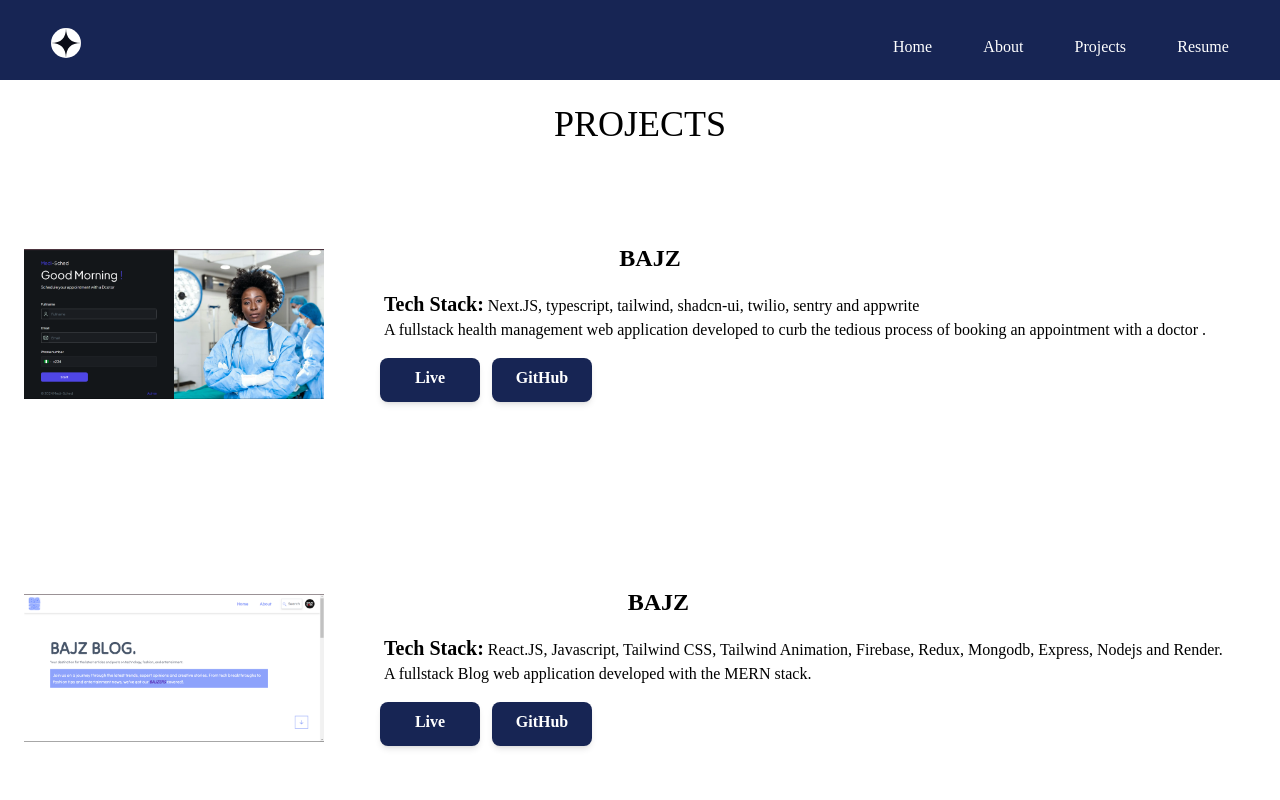
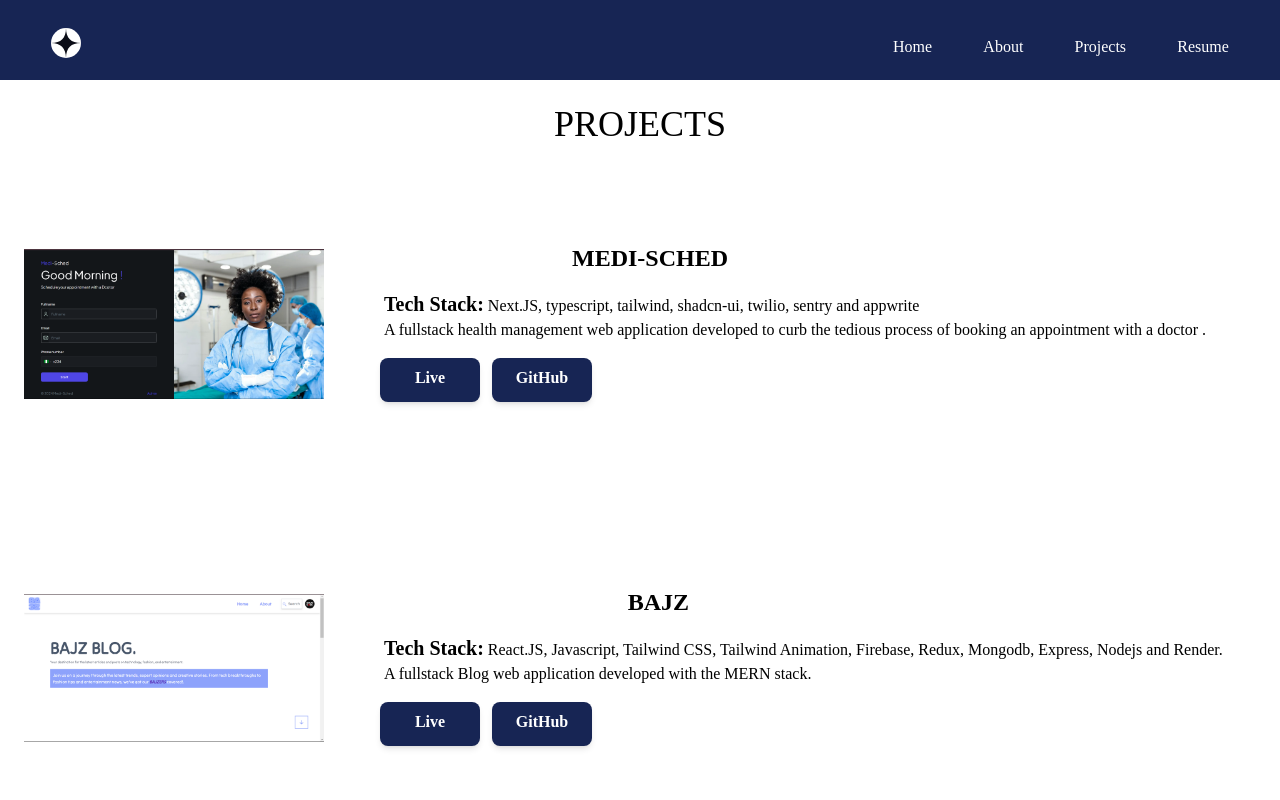
Before and after one commit to ayobaj/portfolio-react, a React (Vite) app: page /projects in a window 1280 px wide. Shown: the top 800 px of the page. Built offline with nearby package versions, Linux system fonts and the light colour scheme; a web font is replaced by a local one.

Commit message:
refactor: put in the original name of the project.

```diff
--- a/src/pages/Project.jsx
+++ b/src/pages/Project.jsx
@@ -20,7 +20,7 @@ return (
             <div className="space-y-4">
 
                 <div className="">
-                    <h1 className="text-xl lg:text-2xl text-center font-bold lg:mr-[290px]">BAJZ</h1>
+                    <h1 className="text-xl lg:text-2xl text-center font-bold lg:mr-[290px]">MEDI-SCHED</h1>
                 </div>
 
                 <div className="px-7 md:px-7">
```
